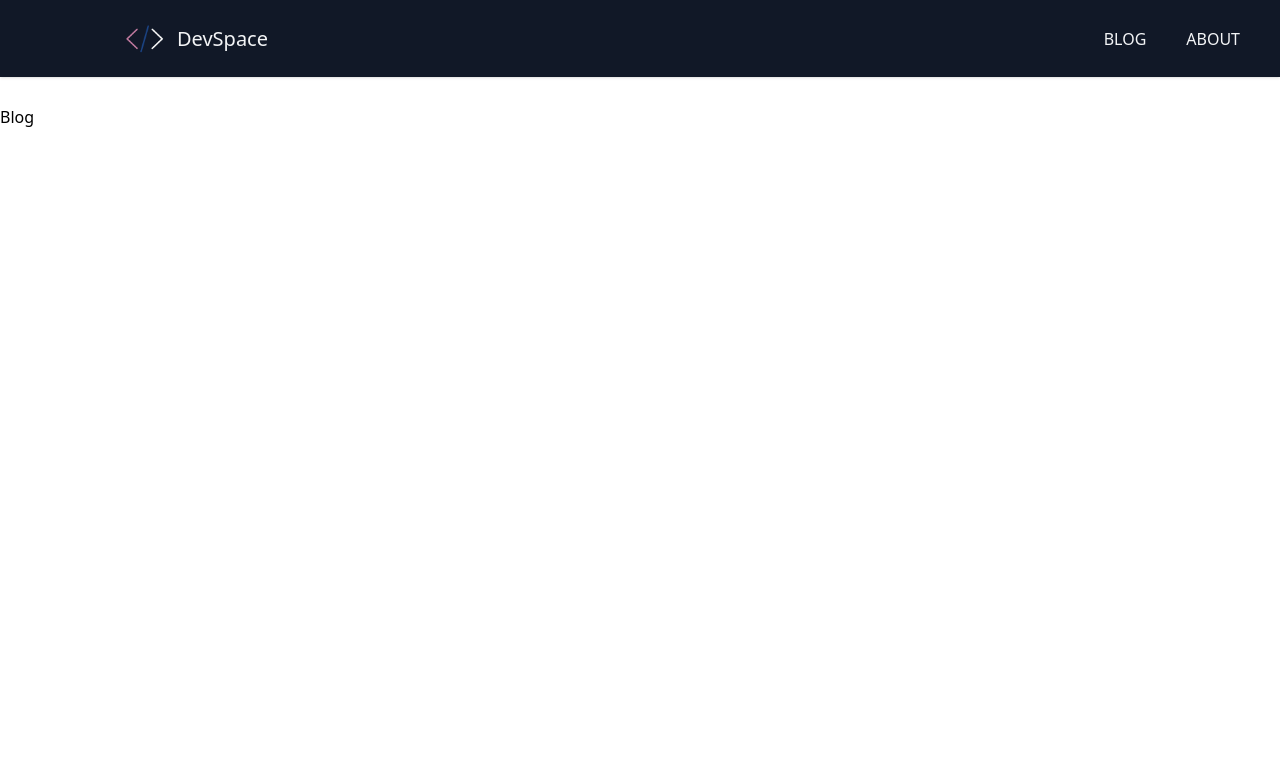
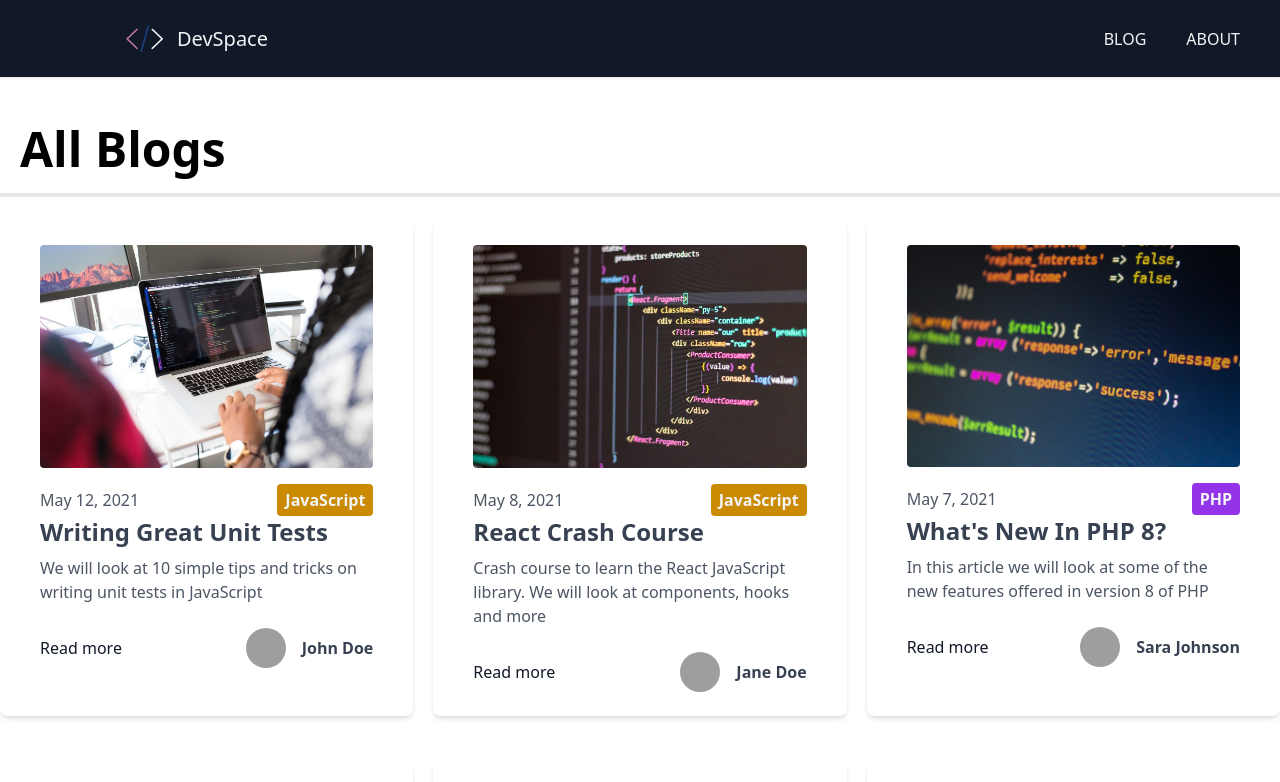
Before and after one commit to jeronimogarcia/BadTraversyDevSpaceBlog, a Next.js app: page /blog in a window 1280 px wide. Shown: the top 782 px of the page. Built offline with nearby package versions, Linux system fonts and the light colour scheme; grey boxes are pictures that could not be loaded.

Commit message:
Category label. All blog page

```diff
--- /dev/null
+++ b/components/CategoryLabel.js
@@ -0,0 +1,25 @@
+import Link from "next/link"
+
+const CategoryLabel = ({children}) => {
+
+    const colorKey = {
+        JavaScript: 'bg-yellow-600',
+        CSS: 'bg-blue-600',
+        Python: 'bg-green-600',
+        PHP: 'bg-purple-600',
+        Ruby: 'bg-red-600'
+    }
+
+
+  return (
+    <div className={`px-2 py-1 ${colorKey[children]} text-gray-100 font-bold rounded`}>
+
+    <Link href={`blog/category/${children.toLowerCase()}`}>
+        {children}
+    </Link>
+
+    </div>
+  )
+}
+
+export default CategoryLabel
--- a/components/Post.js
+++ b/components/Post.js
@@ -1,5 +1,6 @@
 import Link from "next/link";
 import Image from "next/image";
+import CategoryLabel from "./CategoryLabel";
 
 const Post = ({ post }) => {
   return (
@@ -16,7 +17,7 @@ const Post = ({ post }) => {
         <span className="font-light text-gray-600">
           {post.frontmatter.date}
         </span>
-        <div>{post.frontmatter.category}</div>
+        <CategoryLabel>{post.frontmatter.category}</CategoryLabel>
       </div>
 
       <div className="mt.2">
--- a/pages/blog/index.js
+++ b/pages/blog/index.js
@@ -1,12 +1,47 @@
-import Layout from "@/components/Layout"
+import fs from "fs";
+import path from "path";
+import matter from "gray-matter";
+import Link from "next/link";
+import Layout from "@/components/Layout";
+import Post from "@/components/Post";
+import { sortByDate } from "@/utils";
 
-
-const BlogPage = () => {
+export default function PostsPage({ posts }) {
   return (
     <Layout>
-        <h1>Blog</h1>
+      <h1 className="text-5xl border-b-4 p-5 font-bold">All Blogs</h1>
+
+      <div className="grid md:grid-cols-2 lg:grid-cols-3 gap-5">
+        {posts.map((post, index) => (
+          <Post key={index} post={post} />
+        ))}
+      </div>
     </Layout>
-  )
+  );
 }
 
-export default BlogPage
+export async function getStaticProps() {
+  const files = fs.readdirSync(path.join("posts"));
+
+  const posts = files.map((filename) => {
+    const slug = filename.replace(".md", "");
+
+    const markdownWithMeta = fs.readFileSync(
+      path.join("posts", filename),
+      "utf-8"
+    );
+
+    const { data: frontmatter } = matter(markdownWithMeta);
+
+    return {
+      slug,
+      frontmatter,
+    };
+  });
+
+  return {
+    props: {
+      posts: posts.sort(sortByDate)
+    },
+  };
+}
--- a/pages/index.js
+++ b/pages/index.js
@@ -9,7 +9,7 @@ import { sortByDate } from "@/utils";
 export default function HomePage({ posts }) {
   return (
     <Layout>
-      <h1 className="text-5xl border-b-4 p-5 font-bold">Hello World</h1>
+      <h1 className="text-5xl border-b-4 p-5 font-bold">Lastest Articles</h1>
 
       <div className="grid md:grid-cols-2 lg:grid-cols-3 gap-5">
         {posts.map((post, index) => (
```
